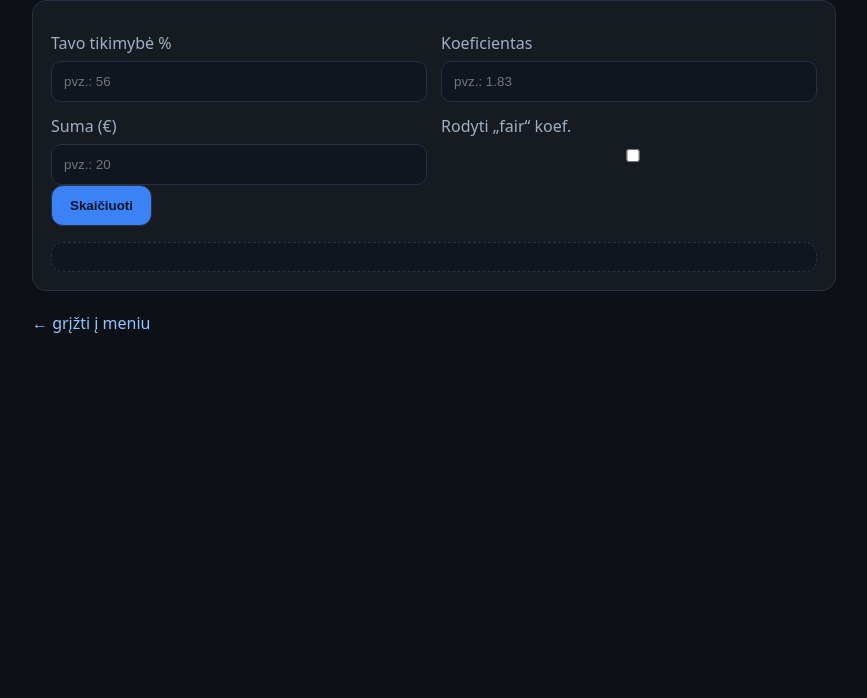
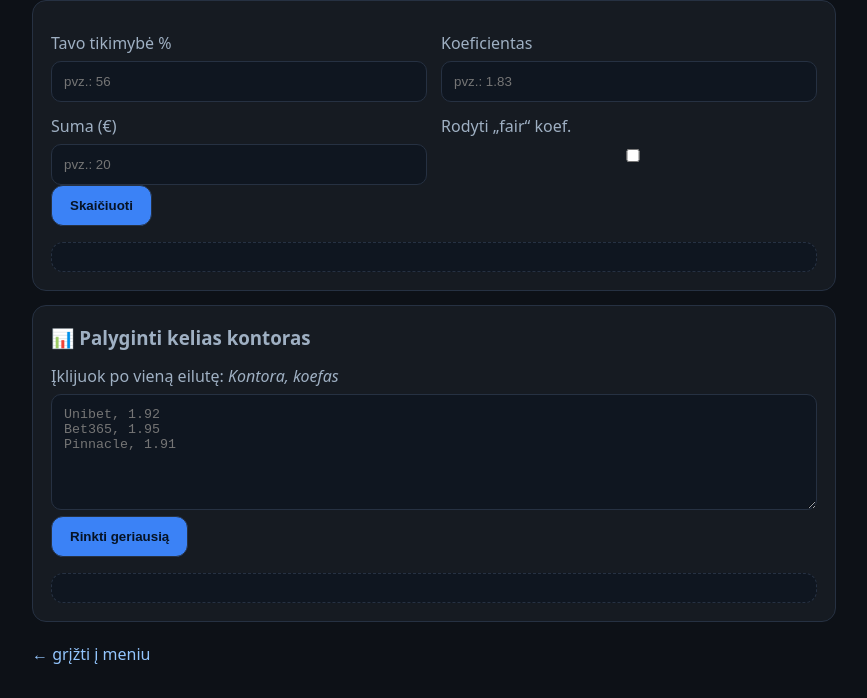
Before and after one commit to deividassimkus101-png/Supermazylis-lab, a plain HTML site: page ev.html in a window 1280 px wide. Shown: the part 102-800 px from the top of the page, without its empty margins (206-1073 px from the left). Drawn offline with Linux system fonts and the light colour scheme.

Commit message:
Update ev.html

```diff
--- a/ev.html
+++ b/ev.html
@@ -15,11 +15,15 @@ input{width:100%;padding:12px;border-radius:10px;border:1px solid var(--border);
 .btn:hover{filter:brightness(1.05)} .btn-blue{background:var(--blue);color:#061325}
 .out{margin-top:16px;padding:14px;border-radius:12px;background:var(--field);border:1px dashed var(--border)}
 .good{color:var(--green)} .bad{color:var(--bad)} .back{display:inline-block;margin-top:20px;color:#93c5fd;text-decoration:none}.back:hover{text-decoration:underline}
+textarea{width:100%;padding:12px;border-radius:10px;border:1px solid var(--border);background:var(--field);color:var(--ink);resize:vertical}
+h3{margin:0 0 8px;color:var(--muted);font-weight:700}
 </style>
 </head>
 <body>
 <div class="wrap">
   <h1>📈 EV / ROI skaičiuotuvas</h1>
+
+  <!-- Pagrindinis EV/ROI skaičiavimas -->
   <div class="card">
     <div class="row">
       <div><label>Tavo tikimybė %</label><input id="p" type="number" placeholder="pvz.: 56"></div>
@@ -32,17 +36,64 @@ input{width:100%;padding:12px;border-radius:10px;border:1px solid var(--border);
     <button class="btn btn-blue" onclick="calc()">Skaičiuoti</button>
     <div id="out" class="out"></div>
   </div>
+
+  <!-- Nauja: Palyginti kelias kontoras ir parinkti geriausią koefą -->
+  <div class="card" style="margin-top:14px">
+    <h3>📊 Palyginti kelias kontoras</h3>
+    <label>Įklijuok po vieną eilutę: <i>Kontora, koefas</i></label>
+    <textarea id="many" rows="6" placeholder="Unibet, 1.92
+Bet365, 1.95
+Pinnacle, 1.91"></textarea>
+    <button class="btn btn-blue" onclick="bestLine()">Rinkti geriausią</button>
+    <div id="outBest" class="out"></div>
+  </div>
+
   <a class="back" href="index.html">← grįžti į meniu</a>
 </div>
+
 <script>
 const pEl=document.getElementById('p'),oEl=document.getElementById('o'),sEl=document.getElementById('s'),out=document.getElementById('out'),showFair=document.getElementById('showFair');
+
 function f(x,n=2){return Number.isFinite(x)?(+x).toFixed(n):'-'}
+
 function calc(){
   const p=parseFloat(pEl.value)/100,o=parseFloat(oEl.value),s=parseFloat(sEl.value||0);
   if(!(p>0&&p<1&&o>1)){out.innerHTML='Įvesk teisingus duomenis.';return}
   const win=(o-1)*s, EV=p*win+(1-p)*(-s), ROI=EV/Math.max(s,1)*100, fair=1/p, impl=1/o*100;
   const dec=EV>0?`<b class="good">+EV – verta svarstyti</b>`:`<b class="bad">-EV – vengti</b>`;
-  out.innerHTML=`EV: <b>${f(EV)} €</b> · ROI: <b>${f(ROI)}%</b><br>Tavo implied: ${f(100*p)}% · Kof. implied: ${f(impl)}%<br>${showFair.checked?`„Fair“ ≈ <b>${f(fair,3)}</b><br>`:''}Sprendimas: ${dec}`;
+  out.innerHTML=`EV: <b>${f(EV)} €</b> · ROI: <b>${f(ROI)}%</b><br>
+                 Tavo implied: ${f(100*p)}% · Kof. implied: ${f(impl)}%<br>
+                 ${showFair.checked?`„Fair“ ≈ <b>${f(fair,3)}</b><br>`:''}
+                 Sprendimas: ${dec}`;
+}
+
+/* Nauja: geriausios „linijos“ (koeficiento) paieška iš kelių kontorų */
+function bestLine(){
+  const raw = (document.getElementById('many').value||'').trim();
+  if(!raw){ outBest.innerHTML='Įklijuok bent vieną eilutę.'; return; }
+  const rows = raw.split('\n')
+                  .map(l=>l.split(',').map(x=>x.trim()))
+                  .filter(a=>a.length>=2);
+  const data = rows.map(([name,od])=>({name,od:+od})).filter(r=>r.od>1);
+  if(!data.length){ outBest.innerHTML='Nerasta tinkamų koefų (naudok: „Kontora, 1.95“).'; return; }
+
+  // Surikiuojam pagal koefą mažėjančiai ir imam geriausią
+  data.sort((a,b)=>b.od-a.od);
+  const best = data[0];
+
+  // Jei įvesti p ir s – parodome EV/ROI su geriausiu koefu
+  const p = parseFloat(pEl.value)/100;
+  const s = parseFloat(sEl.value||0);
+  if(!(p>0 && p<1 && s>0)){
+    outBest.innerHTML = `Geriausias koef.: <b>${best.name}</b> – <b>${best.od}</b><br>
+                         (Norėdamas gauti EV/ROI, viršuje įvesk savo tikimybę ir sumą.)`;
+    return;
+  }
+
+  const EV = p*(best.od-1)*s + (1-p)*(-s);
+  const ROI = EV/Math.max(s,1)*100;
+  outBest.innerHTML = `Geriausias koef.: <b>${best.name}</b> – <b>${best.od}</b><br>
+                       EV: <b>${EV.toFixed(2)} €</b> · ROI: <b>${ROI.toFixed(2)}%</b>`;
 }
 </script>
 </body>
```
